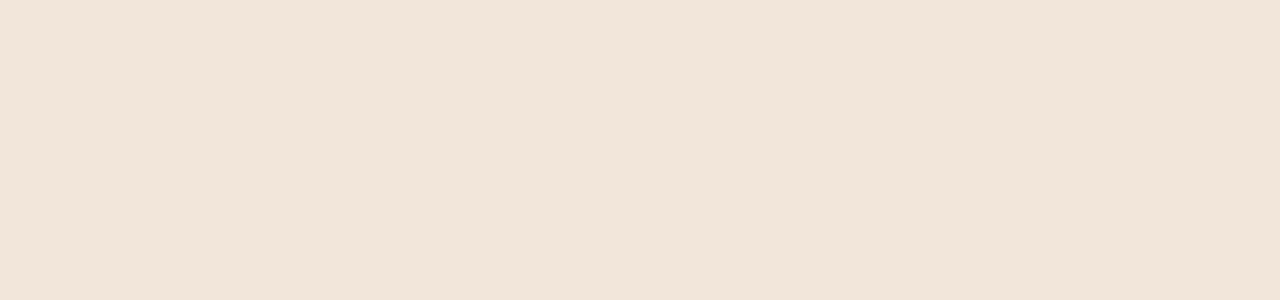
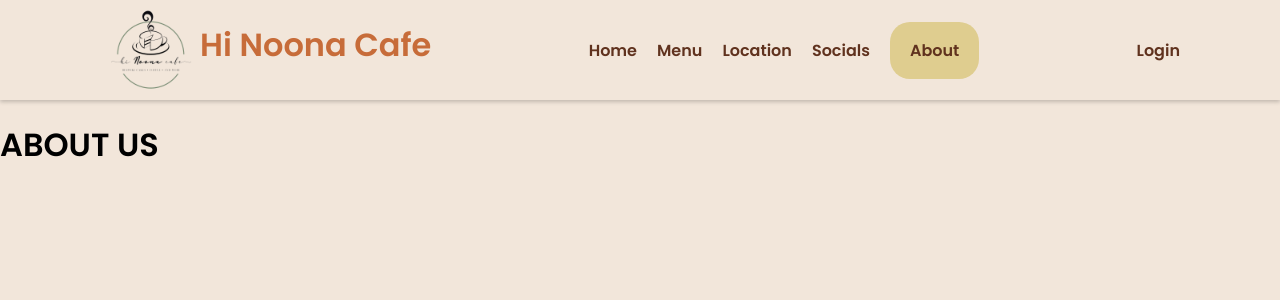
Before and after one commit to PizzaSpark/noona, a React (Vite) app in the folder noona/: page /about in a window 1280 px wide. Shown: the top 300 px of the page. Built offline with nearby package versions, Linux system fonts and the light colour scheme.

Commit message:
added maps and transparent logo

```diff
--- a/noona/src/components/NavBar.jsx
+++ b/noona/src/components/NavBar.jsx
@@ -1,9 +1,36 @@
 import React from "react";
+import "../styles/NavBar.css";
+import logo from "../assets/logo.png";
+import { NavLink } from "react-router-dom";
 
 export default function NavBar() {
     return (
-        <div className="navbar-container">
-            <div className="navbar"></div>
+        <div className="navbar">
+            <div className="navbar-logo">
+                <img src={logo} alt="Noona Logo" />
+                <h1>Hi Noona Cafe</h1>
+            </div>
+
+            <div className="navbar-links">
+                <NavbarLink to="/" label="Home" />
+                <NavbarLink to="/menu" label="Menu" />
+                <NavbarLink to="/location" label="Location" />
+                <NavbarLink to="/socials" label="Socials" />
+                <NavbarLink to="/about" label="About" />
+            </div>
+
+            <div className="navbar-signin">
+                <a href="/login">Login</a>
+            </div>
         </div>
     );
 }
+
+
+function NavbarLink({ to, label }) {
+    return (
+        <NavLink to={to}>
+            <p>{label}</p>
+        </NavLink>
+    );
+}
--- a/noona/src/pages/About.jsx
+++ b/noona/src/pages/About.jsx
@@ -1,9 +1,14 @@
-import React from 'react'
+import React from "react";
+import NavBar from "../components/NavBar";
 
 export default function About() {
-  return (
-    <div>
+    return (
+        <div className="content">
+            <NavBar />
 
-    </div>
-  )
+            <div className="content">
+                <h1>ABOUT US</h1>
+            </div>
+        </div>
+    );
 }
--- a/noona/src/pages/Landing.jsx
+++ b/noona/src/pages/Landing.jsx
@@ -1,9 +1,14 @@
-import React from 'react'
+import React from "react";
+import NavBar from "../components/NavBar";
 
 export default function Landing() {
-  return (
-    <div>
+    return (
+        <div className="content">
+            <NavBar />
 
-    </div>
-  )
+            <div className="content">
+                <h1>NOONA</h1>
+            </div>
+        </div>
+    );
 }
--- a/noona/src/pages/Location.jsx
+++ b/noona/src/pages/Location.jsx
@@ -1,9 +1,24 @@
-import React from 'react'
+import React from "react";
+import NavBar from "../components/NavBar";
 
 export default function Location() {
-  return (
-    <div>
+    return (
+        <div className="content">
+            <NavBar />
 
-    </div>
-  )
+            <div className="content">
+                <h1>LOCATION</h1>
+
+                <iframe
+                    src="https://www.google.com/maps/embed?pb=!1m18!1m12!1m3!1d3825.20412159615!2d121.17549138449634!3d16.51578948720975!2m3!1f0!2f0!3f0!3m2!1i1024!2i768!4f13.1!3m3!1m2!1s0x339041a3d8eef57b%3A0xaf4963f6230d8918!2shi%20Noona%20cafe!5e0!3m2!1sen!2sph!4v1716395145348!5m2!1sen!2sph"
+                    width="600"
+                    height="450"
+                    style={{border:0}}
+                    allowFullScreen=""
+                    loading="lazy"
+                    referrerPolicy="no-referrer-when-downgrade"
+                ></iframe>
+            </div>
+        </div>
+    );
 }
--- a/noona/src/pages/Menu.jsx
+++ b/noona/src/pages/Menu.jsx
@@ -1,9 +1,14 @@
-import React from 'react'
+import React from "react";
+import NavBar from "../components/NavBar";
 
 export default function Menu() {
-  return (
-    <div>
+    return (
+        <div className="content">
+            <NavBar />
 
-    </div>
-  )
+            <div className="content">
+                <h1>MENU</h1>
+            </div>
+        </div>
+    );
 }
--- a/noona/src/pages/Socials.jsx
+++ b/noona/src/pages/Socials.jsx
@@ -1,9 +1,14 @@
-import React from 'react'
+import React from "react";
+import NavBar from "../components/NavBar";
 
 export default function Socials() {
-  return (
-    <div>
+    return (
+        <div className="content">
+            <NavBar />
 
-    </div>
-  )
+            <div className="content">
+                <h1>SOCIALS</h1>
+            </div>
+        </div>
+    );
 }
--- a/noona/src/styles/NavBar.css
+++ b/noona/src/styles/NavBar.css
@@ -1,24 +1,45 @@
 .navbar {
     display: flex;
     height: 100px;
-    background-color: salmon;
-    font-family: 'Poppins', sans-serif;
-    font-size: 18px;
     position: sticky;
     top: 0;
-    padding-left: 5%;
+    background-color: #f2e6da;
+    box-shadow: 0 2px 4px 0 rgba(0, 0, 0, 0.2);
+    justify-content: space-between;
+    padding-left: 100px;
+    padding-right: 100px;
 }
 
-.navbar-items {
+.navbar-logo {
     display: flex;
-    width: 100%;
-    justify-content: flex-start;
+    color: #C76C39;
+}
+
+.navbar-links {
+    display: flex;
     font-weight: bold;
+    gap: 20px;
     align-items: center;
 }
 
-.navbar-items-tile {
+.navbar-links a{
+    color: #60321E;
+}
+
+.navbar-links a.active{
+    background-color: #DFCD8F;
+    padding-left: 20px;
+    padding-right: 20px;
+    border-radius: 20px;
+}
+
+.navbar-signin {
     display: flex;
+    font-weight: bold;
+    gap: 20px;
     align-items: center;
-    gap: 5px;
 }
+
+.navbar-signin a{
+    color: #60321E;
+}
```
Also changed, not shown: noona/src/assets/logo.png (added).
